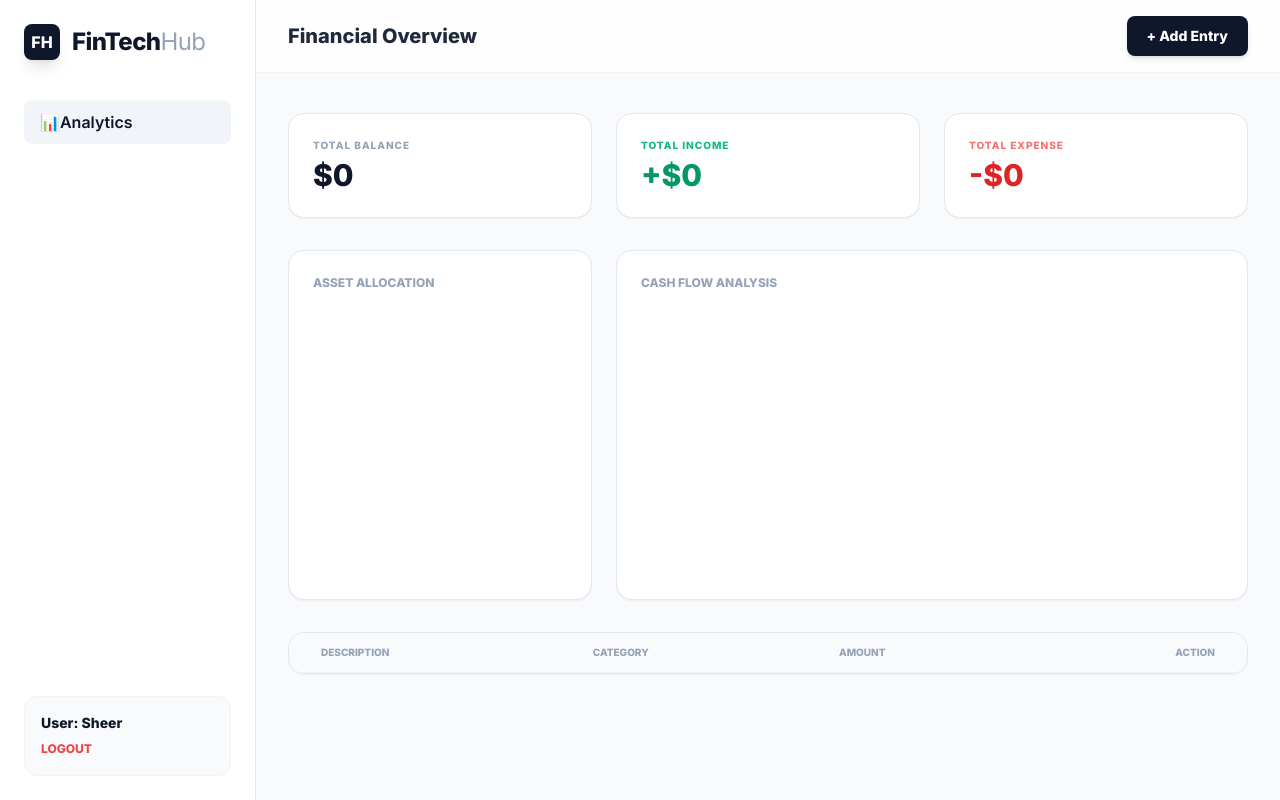
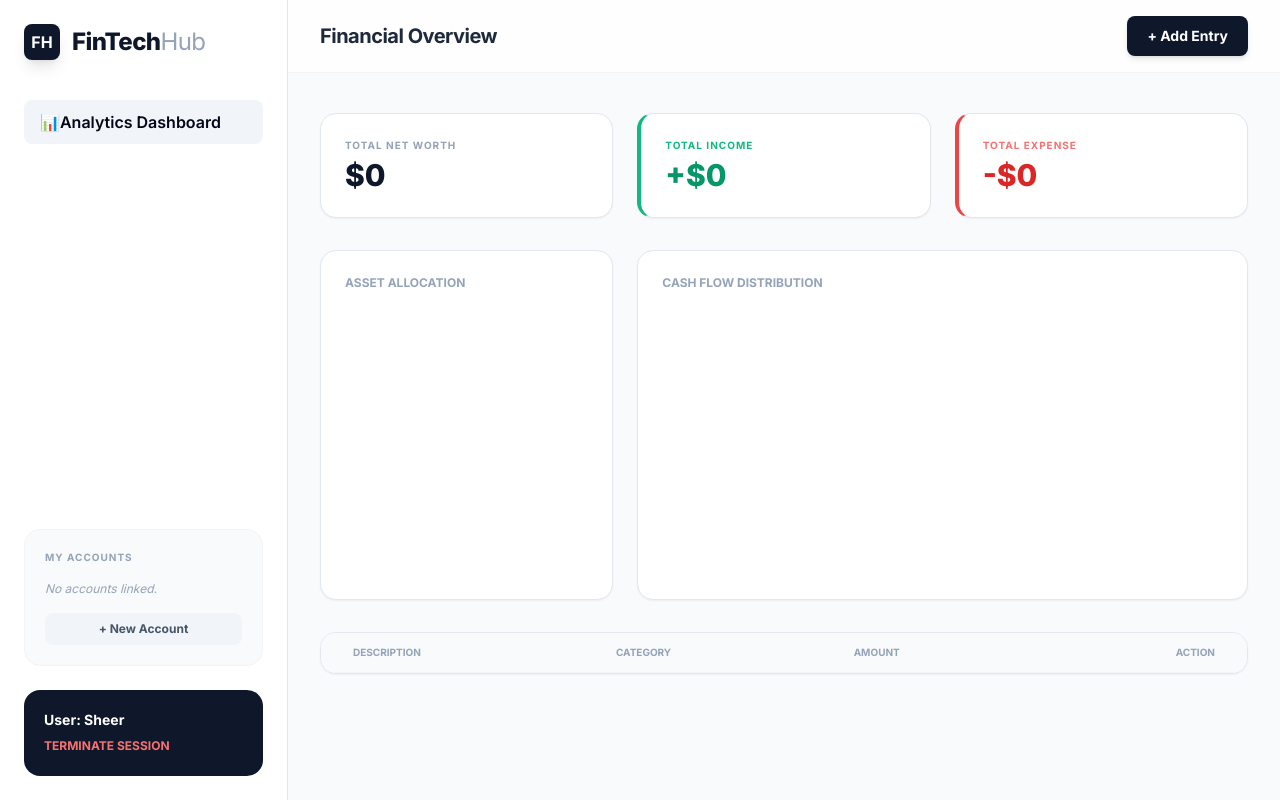
Before and after one commit to sheerpure/OpenDataHub, a FastAPI app: page / in a window 1280 px wide. Run offline with FastAPI, Linux system fonts and the light colour scheme; lists and menus that the app fills with data are empty; a map, chart or similar area stays blank; some libraries are stand-ins or nearby versions.

Commit message:
feat: implement field-level AES encryption and multi-account ledger synchronization

```diff
--- a/main.py
+++ b/main.py
@@ -14,14 +14,12 @@
 # def say_hello(name: str):
 #     return {"message": f"嗨，{name}！歡迎來到 OpenDataHub 🎉"}
 
-from fastapi import FastAPI, Depends, Query, Request, HTTPException, status
+from fastapi import FastAPI, Depends, Request, HTTPException, status
 from fastapi.templating import Jinja2Templates
 from fastapi.responses import HTMLResponse
 from sqlalchemy.orm import Session
 from sqlalchemy import or_
 from fastapi.security import OAuth2PasswordRequestForm
-import math
-import os
 from pathlib import Path
 
 # Internal module imports
@@ -29,7 +27,6 @@ from database import get_db
 import models
 import schemas
 import auth
-from search import full_text_search, index_dataset
 from auth import get_current_user
 
 # --- Path Configuration ---
@@ -38,10 +35,10 @@ templates = Jinja2Templates(directory=str(BASE_DIR / "templates"))
 
 # --- App Initialization ---
 app = FastAPI(
-    title="OpenDataHub FinTech",
-    description="Enterprise-grade financial analytics and data repository.",
-    version="0.5.0",
-    docs_url="/api/v1/docs", # Custom docs path
+    title="FinTechHub Secure",
+    description="Enterprise-grade financial ledger with field-level encryption and audit logging.",
+    version="1.0.0",
+    docs_url="/api/v1/docs",
     redoc_url=None
 )
 
@@ -88,55 +85,165 @@ def login(form_data: OAuth2PasswordRequestForm = Depends(), db: Session = Depend
     access_token = auth.create_access_token(data={"sub": user.username})
     return {"access_token": access_token, "token_type": "bearer"}
 
+# --- Internal Audit Utility ---
+
+def create_audit_log(db: Session, user_id: int, action: str, target_id: int, details: str):
+    """Captures a permanent record of user actions for compliance and security auditing."""
+    new_log = models.AuditLog(
+        user_id=user_id,
+        action=action,
+        target_id=target_id,
+        details=details
+    )
+    db.add(new_log)
+
+# --- Account Management Engine ---
+
+@app.get("/api/v1/accounts", tags=["Finance"])
+def list_accounts(
+    db: Session = Depends(get_db),
+    current_user: models.User = Depends(get_current_user)
+):
+    """Retrieves all financial accounts for the authenticated user."""
+    return db.query(models.Account).filter(
+        models.Account.owner_id == current_user.id
+    ).all()
+
+@app.post("/api/v1/accounts", tags=["Finance"], status_code=201)
+def create_account(
+    account_in: schemas.AccountCreate,
+    db: Session = Depends(get_db),
+    current_user: models.User = Depends(get_current_user)
+):
+    """Initializes a new financial account (e.g., Savings, Checking, Cash)."""
+    new_account = models.Account(
+        **account_in.dict(),
+        owner_id=current_user.id
+    )
+    db.add(new_account)
+    db.commit()
+    db.refresh(new_account)
+
+    create_audit_log(
+        db, current_user.id, "CREATE_ACCOUNT", new_account.id,
+        f"Initialized account: {new_account.name}"
+    )
+    db.commit()
+    return new_account
+
 # --- Financial Transaction Engine ---
 
 @app.get("/api/v1/transactions", tags=["Finance"])
 def list_transactions(
     db: Session = Depends(get_db),
-    current_user: models.User = Depends(auth.get_current_user)
+    current_user: models.User = Depends(get_current_user)
 ):
-    """Retrieves all transaction records for the authenticated user."""
-    return db.query(models.Transaction).filter(
+    """Retrieves and decrypts all transaction records for the authenticated user."""
+    db_txs = db.query(models.Transaction).filter(
         models.Transaction.owner_id == current_user.id
     ).order_by(models.Transaction.id.desc()).all()
+
+    # [ENCRYPTION] Decrypt stored strings back to floats for frontend display
+    for tx in db_txs:
+        tx.amount = auth.decrypt_amount(tx.amount)
+
+    return db_txs
 
 @app.post("/api/v1/transactions", tags=["Finance"], status_code=201)
 def create_transaction(
     tx_in: schemas.TransactionCreate,
     db: Session = Depends(get_db),
-    current_user: models.User = Depends(auth.get_current_user)
+    current_user: models.User = Depends(get_current_user)
 ):
-    """Persists a new financial record to the ledger."""
-    new_tx = models.Transaction(**tx_in.dict(), owner_id=current_user.id)
+    """Processes a new ledger entry with field-level encryption and balance adjustment."""
+
+    # 1. Validate Account & Lock for Update
+    account = db.query(models.Account).filter(
+        models.Account.id == tx_in.account_id,
+        models.Account.owner_id == current_user.id
+    ).with_for_update().first()
+
+    if not account:
+        raise HTTPException(status_code=404, detail="Account not found.")
+
+    # 2. Update Running Balance
+    if tx_in.transaction_type == "income":
+        account.balance += tx_in.amount
+    else:
+        account.balance -= tx_in.amount
+
+    # 3. [ENCRYPTION] Encrypt amount before persistence
+    encrypted_val = auth.encrypt_amount(tx_in.amount)
+
+    # 4. Save Encrypted Transaction
+    new_tx = models.Transaction(
+        description=tx_in.description,
+        amount=encrypted_val,
+        category=tx_in.category,
+        transaction_type=tx_in.transaction_type,
+        account_id=tx_in.account_id,
+        owner_id=current_user.id
+    )
     db.add(new_tx)
+    db.flush()
+
+    # 5. Audit Logging
+    create_audit_log(
+        db, current_user.id, "CREATE_TX", new_tx.id,
+        f"Processed {tx_in.transaction_type} for account ID {tx_in.account_id}"
+    )
+
     db.commit()
     db.refresh(new_tx)
+
+    # Decrypt for the final response
+    new_tx.amount = auth.decrypt_amount(new_tx.amount)
     return new_tx
+
+@app.get("/api/v1/dashboard", tags=["Finance"])
+def get_dashboard_summary(
+    db: Session = Depends(get_db),
+    current_user: models.User = Depends(get_current_user)
+):
+    """Aggregates financial KPIs by decrypting stored data on-the-fly."""
+    txs = db.query(models.Transaction).filter(models.Transaction.owner_id == current_user.id).all()
+
+    # [ENCRYPTION] Decrypt each record before calculating sums
+    income = sum(auth.decrypt_amount(t.amount) for t in txs if t.transaction_type == "income")
+    expense = sum(auth.decrypt_amount(t.amount) for t in txs if t.transaction_type == "expense")
+
+    return {"total_income": income, "total_expense": expense, "balance": income - expense}
 
 @app.delete("/api/v1/transactions/{tx_id}", tags=["Finance"])
 def delete_transaction(
     tx_id: int,
     db: Session = Depends(get_db),
-    current_user: models.User = Depends(auth.get_current_user)
+    current_user: models.User = Depends(get_current_user)
 ):
-    """Removes a specific transaction after verifying ownership."""
+    """Removes a transaction and logs the security event."""
     tx = db.query(models.Transaction).filter(
         models.Transaction.id == tx_id,
         models.Transaction.owner_id == current_user.id
     ).first()
+
     if not tx:
         raise HTTPException(status_code=404, detail="Transaction not found.")
+
+    create_audit_log(
+        db, current_user.id, "DELETE_TX", tx_id,
+        f"Deleted record: {tx.description}"
+    )
+
     db.delete(tx)
     db.commit()
     return {"status": "deleted"}
 
-@app.get("/api/v1/dashboard", tags=["Finance"])
-def get_dashboard_summary(
+@app.get("/api/v1/audit-logs", tags=["Finance"])
+def get_audit_logs(
     db: Session = Depends(get_db),
-    current_user: models.User = Depends(auth.get_current_user)
+    current_user: models.User = Depends(get_current_user)
 ):
-    """Aggregates financial KPIs for dashboard visualization."""
-    txs = db.query(models.Transaction).filter(models.Transaction.owner_id == current_user.id).all()
-    income = sum(t.amount for t in txs if t.transaction_type == "income")
-    expense = sum(t.amount for t in txs if t.transaction_type == "expense")
-    return {"total_income": income, "total_expense": expense, "balance": income - expense}
+    """Retrieves security audit logs for compliance tracking."""
+    return db.query(models.AuditLog).filter(
+        models.AuditLog.user_id == current_user.id
+    ).order_by(models.AuditLog.timestamp.desc()).all()
--- a/templates/index.html
+++ b/templates/index.html
@@ -7,44 +7,56 @@
     <script src="https://cdn.tailwindcss.com"></script>
     <script src="https://cdn.jsdelivr.net/npm/chart.js"></script>
     <style>
-        @import url('https://fonts.googleapis.com/css2?family=Inter:wght@400;600;800&display=swap');
+        @import url('https://fonts.googleapis.com/css2?family=Inter:wght@400;600;700;800&display=swap');
         body { font-family: 'Inter', sans-serif; }
         .modal { transition: opacity 0.25s ease; }
+        /* Hide scrollbar for cleaner look */
+        ::-webkit-scrollbar { width: 0px; background: transparent; }
     </style>
 </head>
 <body class="bg-[#f8fafc] text-slate-900 min-h-screen flex">
 
-    <aside class="w-64 bg-white border-r border-slate-200 p-6 flex flex-col hidden md:flex sticky top-0 h-screen">
+    <aside class="w-72 bg-white border-r border-slate-200 p-6 flex flex-col hidden md:flex sticky top-0 h-screen">
         <div class="flex items-center space-x-3 mb-10">
             <div class="w-9 h-9 bg-slate-900 rounded-lg flex items-center justify-center shadow-lg text-white font-bold">FH</div>
             <span class="text-2xl font-extrabold tracking-tight">FinTech<span class="text-slate-400 font-medium">Hub</span></span>
         </div>
+
         <nav class="space-y-1.5 flex-grow">
-            <a href="#" class="flex items-center space-x-3 px-4 py-2.5 bg-slate-100 rounded-lg font-semibold">📊<span>Analytics</span></a>
+            <a href="#" class="flex items-center space-x-3 px-4 py-2.5 bg-slate-100 rounded-lg font-semibold text-slate-950">📊<span>Analytics Dashboard</span></a>
         </nav>
-        <div class="bg-slate-50 p-4 rounded-xl border border-slate-100">
+
+        <div class="mt-8 mb-6 bg-slate-50 p-5 rounded-2xl border border-slate-100 space-y-4">
+            <h4 class="text-[10px] font-bold text-slate-400 uppercase tracking-widest">My Accounts</h4>
+            <div id="accountBalances" class="space-y-2 text-sm font-medium text-slate-700">
+                <div class="text-xs text-slate-400 italic">No accounts linked.</div>
+            </div>
+            <button onclick="alert('Account creation API pending...')" class="w-full text-xs font-bold text-slate-600 bg-slate-100 py-2 rounded-lg hover:bg-slate-200">+ New Account</button>
+        </div>
+
+        <div class="bg-slate-900 p-5 rounded-2xl text-white">
             <div class="font-bold text-sm">User: Sheer</div>
-            <button onclick="logout()" class="text-xs text-red-500 font-bold mt-2 hover:underline">LOGOUT</button>
+            <button onclick="logout()" class="text-xs text-red-400 font-bold mt-2 hover:underline">TERMINATE SESSION</button>
         </div>
     </aside>
 
     <main class="flex-1 overflow-y-auto">
         <header class="bg-white/80 backdrop-blur-md border-b border-slate-100 sticky top-0 z-10 px-8 py-4 flex justify-between items-center">
-            <h1 class="text-xl font-bold text-slate-800">Financial Overview</h1>
+            <h1 class="text-xl font-bold tracking-tight text-slate-800">Financial Overview</h1>
             <button onclick="toggleModal()" class="px-5 py-2.5 text-sm font-bold text-white bg-slate-900 rounded-lg hover:bg-slate-800 shadow-md">+ Add Entry</button>
         </header>
 
         <div class="max-w-7xl mx-auto px-8 py-10 space-y-8">
             <section class="grid grid-cols-1 md:grid-cols-3 gap-6">
                 <div class="bg-white p-6 rounded-2xl border border-slate-200 shadow-sm">
-                    <p class="text-[10px] font-bold text-slate-400 uppercase tracking-widest mb-1">Total Balance</p>
+                    <p class="text-[10px] font-bold text-slate-400 uppercase tracking-widest mb-1">Total Net Worth</p>
                     <div class="text-3xl font-black text-slate-900" id="statBalance">$0</div>
                 </div>
-                <div class="bg-white p-6 rounded-2xl border border-slate-200 shadow-sm">
+                <div class="bg-white p-6 rounded-2xl border border-slate-200 shadow-sm border-l-4 border-l-emerald-500">
                     <p class="text-[10px] font-bold text-emerald-500 uppercase tracking-widest mb-1">Total Income</p>
                     <div class="text-3xl font-black text-emerald-600" id="statIncome">+$0</div>
                 </div>
-                <div class="bg-white p-6 rounded-2xl border border-slate-200 shadow-sm">
+                <div class="bg-white p-6 rounded-2xl border border-slate-200 shadow-sm border-l-4 border-l-red-500">
                     <p class="text-[10px] font-bold text-red-400 uppercase tracking-widest mb-1">Total Expense</p>
                     <div class="text-3xl font-black text-red-600" id="statExpense">-$0</div>
                 </div>
@@ -56,7 +68,7 @@
                     <div class="flex-grow relative"><canvas id="expenseChart"></canvas></div>
                 </div>
                 <div class="lg:col-span-2 bg-white p-6 rounded-2xl border border-slate-200 shadow-sm h-[350px] flex flex-col">
-                    <h3 class="text-xs font-bold text-slate-400 mb-4 uppercase">Cash Flow Analysis</h3>
+                    <h3 class="text-xs font-bold text-slate-400 mb-4 uppercase">Cash Flow Distribution</h3>
                     <div class="flex-grow relative"><canvas id="trendChart"></canvas></div>
                 </div>
             </section>
@@ -83,20 +95,43 @@
         <div class="modal-container bg-white w-11/12 md:max-w-md mx-auto rounded-2xl shadow-2xl z-50">
             <div class="modal-content py-6 px-8">
                 <div class="flex justify-between items-center pb-5">
-                    <p class="text-xl font-bold">New Transaction</p>
-                    <button onclick="toggleModal()" class="text-slate-400 hover:text-slate-900">✕</button>
+                    <p class="text-xl font-bold">New Ledger Entry</p>
+                    <button onclick="toggleModal()" class="text-slate-400 hover:text-slate-900 p-2 rounded-full hover:bg-slate-100">✕</button>
                 </div>
                 <form id="transactionForm" class="space-y-4">
-                    <input type="text" id="desc" placeholder="Description" class="w-full p-2.5 border rounded-xl outline-none focus:ring-2 focus:ring-slate-900" required>
+
+                    <div>
+                        <label class="block text-[10px] font-bold text-slate-400 uppercase mb-1">Target Account</label>
+                        <select id="accountSelect" class="w-full p-2.5 border border-slate-200 rounded-xl outline-none focus:ring-2 focus:ring-slate-900 text-sm" required>
+                            <option value="" disabled selected>Select an account...</option>
+                            </select>
+                    </div>
+
+                    <div>
+                        <label class="block text-[10px] font-bold text-slate-400 uppercase mb-1">Description</label>
+                        <input type="text" id="desc" placeholder="e.g., Office Supplies" class="w-full p-2.5 border border-slate-200 rounded-xl outline-none" required>
+                    </div>
+
                     <div class="grid grid-cols-2 gap-4">
-                        <input type="number" id="amt" placeholder="Amount" class="w-full p-2.5 border rounded-xl outline-none" required>
-                        <select id="type" class="w-full p-2.5 border rounded-xl outline-none">
-                            <option value="income">Income</option>
-                            <option value="expense" selected>Expense</option>
-                        </select>
+                        <div>
+                            <label class="block text-[10px] font-bold text-slate-400 uppercase mb-1">Amount ($)</label>
+                            <input type="number" id="amt" placeholder="0.00" class="w-full p-2.5 border border-slate-200 rounded-xl outline-none" required>
+                        </div>
+                        <div>
+                            <label class="block text-[10px] font-bold text-slate-400 uppercase mb-1">Type</label>
+                            <select id="type" class="w-full p-2.5 border border-slate-200 rounded-xl outline-none text-sm">
+                                <option value="income">Income</option>
+                                <option value="expense" selected>Expense</option>
+                            </select>
+                        </div>
                     </div>
-                    <input type="text" id="cat" placeholder="Category" class="w-full p-2.5 border rounded-xl outline-none">
-                    <button type="submit" class="w-full bg-slate-900 text-white font-bold py-4 rounded-xl mt-4 hover:bg-slate-800 transition-all">Submit Transaction</button>
+
+                    <div>
+                        <label class="block text-[10px] font-bold text-slate-400 uppercase mb-1">Category</label>
+                        <input type="text" id="cat" placeholder="e.g., Groceries" class="w-full p-2.5 border border-slate-200 rounded-xl outline-none">
+                    </div>
+
+                    <button type="submit" class="w-full bg-slate-900 text-white font-bold py-4 rounded-xl mt-4 hover:bg-slate-800 transition-all shadow-lg">Submit Transaction</button>
                 </form>
             </div>
         </div>
@@ -106,23 +141,35 @@
         const token = localStorage.getItem('token');
         let expenseChart = null, trendChart = null;
 
-        /** Initializing application state */
+        /** Core App Initialization */
         async function initDashboard() {
-            if (!token) { console.error("Missing Token"); return; }
+            if (!token) { alert("Auth Required: Login via /api/v1/docs"); return; }
             try {
-                const [dashRes, listRes] = await Promise.all([
+                // Fetching all data in parallel for efficiency
+                const [dashRes, listRes, acctRes] = await Promise.all([
                     fetch('/api/v1/dashboard', { headers: { 'Authorization': `Bearer ${token}` } }),
-                    fetch('/api/v1/transactions', { headers: { 'Authorization': `Bearer ${token}` } })
+                    fetch('/api/v1/transactions', { headers: { 'Authorization': `Bearer ${token}` } }),
+                    fetch('/api/v1/accounts', { headers: { 'Authorization': `Bearer ${token}` } }) // [NEW] Fetch accounts
                 ]);
 
+                if (!acctRes.ok) throw new Error("Missing Account API");
+
                 const stats = await dashRes.json();
-                const list = await listRes.json();
+                const txList = await listRes.json();
+                const acctList = await acctRes.json(); // [NEW] Account data
 
+                // 1. Update UI Components
                 updateKPIs(stats);
+                updateAccountUI(acctList); // [NEW] Populate accounts in Sidebar and Modal
+
+                // 2. Render Charts
                 renderDoughnut(stats.total_income, stats.total_expense);
                 renderBar(stats.total_income, stats.total_expense);
-                renderTable(list);
-            } catch (err) { alert("Session Error. Please verify token."); }
+
+                // 3. Populate Ledger Table
+                renderTable(txList);
+
+            } catch (err) { alert("Initialization Error: " + err.message); }
         }
 
         function updateKPIs(data) {
@@ -131,39 +178,56 @@
             document.getElementById('statExpense').innerText = `-$${data.total_expense.toLocaleString()}`;
         }
 
+        /** [NEW] Populates Sidebar Balances and Modal Dropdown */
+        function updateAccountUI(accounts) {
+            const sidebarHtml = accounts.map(a => `
+                <div class="flex justify-between items-center border-b border-slate-100 pb-2 mb-2">
+                    <span class="text-slate-900">${a.name}</span>
+                    <span class="font-bold ${a.balance >= 0 ? 'text-slate-900' : 'text-red-500'}">
+                        $${a.balance.toLocaleString()}
+                    </span>
+                </div>
+            `).join('');
+            document.getElementById('accountBalances').innerHTML = sidebarHtml || '<div class="text-xs text-slate-400 italic">No accounts linked.</div>';
+
+            const selectHtml = '<option value="" disabled selected>Select an account...</option>' +
+                accounts.map(a => `<option value="${a.id}">${a.name} ($${a.balance.toLocaleString()})</option>`).join('');
+            document.getElementById('accountSelect').innerHTML = selectHtml;
+        }
+
         function renderTable(txs) {
             const table = document.getElementById('transactionTable');
             table.innerHTML = txs.map(t => `
-                <tr class="hover:bg-slate-50">
+                <tr class="hover:bg-slate-50 transition-colors">
                     <td class="px-8 py-4 font-semibold text-slate-700">${t.description}</td>
-                    <td class="px-8 py-4 text-[10px] text-slate-400 uppercase tracking-widest">${t.category}</td>
+                    <td class="px-8 py-4 text-[10px] text-slate-400 uppercase tracking-widest">${t.category || 'Uncategorized'}</td>
                     <td class="px-8 py-4 font-bold ${t.transaction_type==='income'?'text-emerald-600':'text-red-500'}">
                         ${t.transaction_type==='income'?'+':'-'}$${t.amount.toLocaleString()}
                     </td>
                     <td class="px-8 py-4 text-right">
-                        <button onclick="deleteTx(${t.id})" class="text-red-400 hover:text-red-600 transition-all font-bold">DELETE</button>
+                        <button onclick="deleteTx(${t.id})" class="text-xs text-red-400 font-bold hover:text-red-600">DELETE</button>
                     </td>
                 </tr>
             `).join('');
         }
 
         async function deleteTx(id) {
-            if (!confirm("Confirm Delete?")) return;
+            if (!confirm("Are you sure you want to delete this transaction? The account balance will be adjusted.")) return;
             const res = await fetch(`/api/v1/transactions/${id}`, {
                 method: 'DELETE', headers: { 'Authorization': `Bearer ${token}` }
             });
             if (res.ok) initDashboard();
         }
 
-        /** Chart Logic: maintainAspectRatio is FALSE for responsive height control */
+        /** Chart Logic: maintainAspectRatio is FALSE for fixed-height responsiveness */
         function renderDoughnut(inc, exp) {
             const ctx = document.getElementById('expenseChart').getContext('2d');
             if (expenseChart) expenseChart.destroy();
             expenseChart = new Chart(ctx, {
                 type: 'doughnut',
                 data: {
-                    labels: ['Expense', 'Profit'],
-                    datasets: [{ data: [exp, Math.max(0, inc-exp)], backgroundColor: ['#ef4444', '#10b981'], borderWidth: 0 }]
+                    labels: ['Expense', 'Net Profit'],
+                    datasets: [{ data: [exp, Math.max(0, inc-exp)], backgroundColor: ['#ef4444', '#10b981'], borderWidth: 0, hoverOffset: 15 }]
                 },
                 options: { responsive: true, maintainAspectRatio: false, cutout: '80%', plugins: { legend: { position: 'bottom' } } }
             });
@@ -175,19 +239,21 @@
             trendChart = new Chart(ctx, {
                 type: 'bar',
                 data: {
-                    labels: ['Inflow vs Outflow'],
+                    labels: ['Cash Inflow vs Outflow'],
                     datasets: [
                         { label: 'Income', data: [inc], backgroundColor: '#10b981', borderRadius: 8, barThickness: 50 },
                         { label: 'Expense', data: [exp], backgroundColor: '#f1f5f9', borderRadius: 8, barThickness: 50 }
                     ]
                 },
-                options: { responsive: true, maintainAspectRatio: false, scales: { y: { beginAtZero: true, border: { display: false } }, x: { grid: { display: false } } }, plugins: { legend: { display: false } } }
+                options: { responsive: true, maintainAspectRatio: false, scales: { y: { beginAtZero: true, grid: { color: '#f1f5f9' }, border: { display: false } }, x: { grid: { display: false } } }, plugins: { legend: { display: false } } }
             });
         }
 
+        /** [UPDATED] Form Submission with account_id */
         document.getElementById('transactionForm').addEventListener('submit', async (e) => {
             e.preventDefault();
             const payload = {
+                account_id: parseInt(document.getElementById('accountSelect').value), // [NEW] Account ID
                 description: document.getElementById('desc').value,
                 amount: parseFloat(document.getElementById('amt').value),
                 category: document.getElementById('cat').value,
@@ -198,6 +264,7 @@
                 body: JSON.stringify(payload)
             });
             if (res.ok) { toggleModal(); initDashboard(); document.getElementById('transactionForm').reset(); }
+            else { alert("Submission Error. Please verify input."); }
         });
 
         function toggleModal() {
```
Also changed, not shown: auth.py (+53 -23 lines), models.py (+53 -14 lines), peek_db.py (added, +54 -0 lines), reset_db.py (+27 -7 lines), schemas.py (+51 -45 lines).
